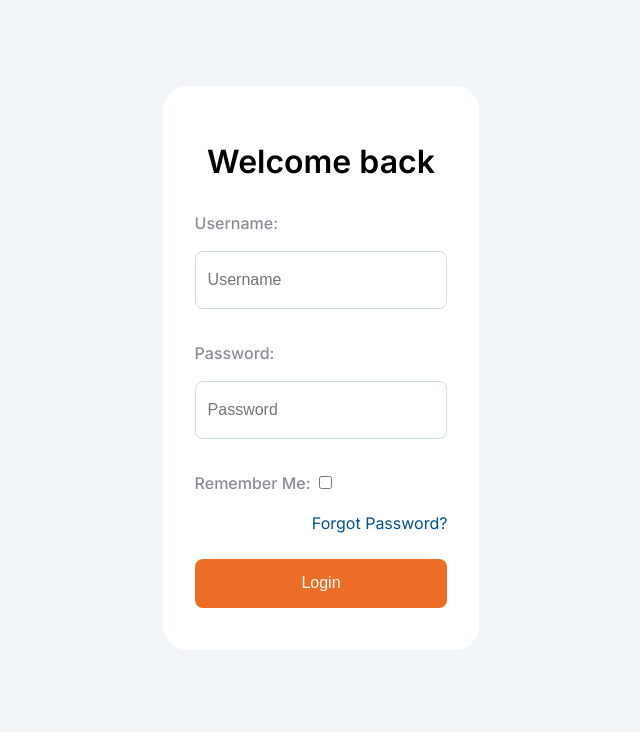
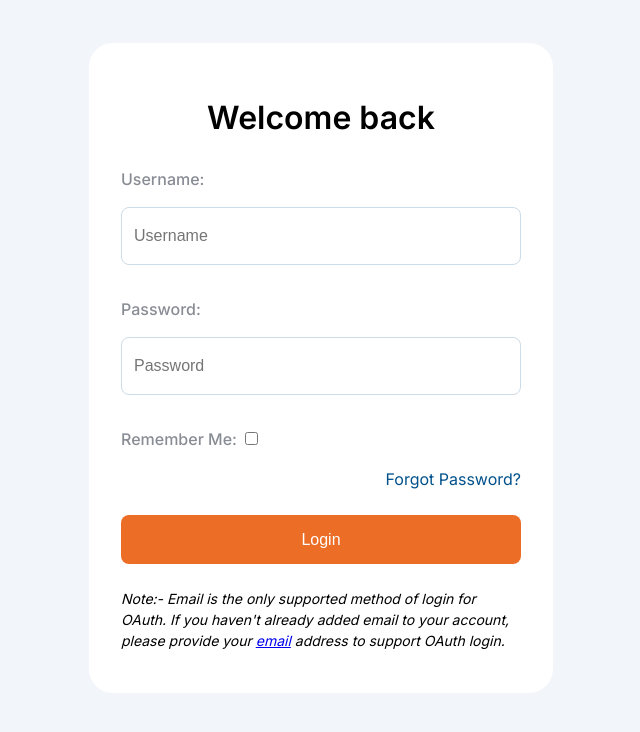
Before and after one commit to nepware-dev/lukim-gather-server, a Django app: page /accounts/login/ in a window 1280 px wide. Shown: the top 732 px of the page, without its empty margins (319-959 px from the left). Run offline with Django 3.2, Linux system fonts and the light colour scheme; parts of the project's set-up code (start-up, migrations or seed data) failed here and were passed over; some libraries are stand-ins or nearby versions.

Commit message:
feat: email field validation

```diff
--- a/pyproject.toml
+++ b/pyproject.toml
@@ -45,6 +45,7 @@ watchtower = "^3.0.0"
 django-ratelimit = "^3.0.1"
 django-reversion = "^5.0.3"
 django-push-notifications = {version = "^3.0.0", extras = ["WP", "APNS"]}
+py3-validate-email = "^1.0.5.post1"
 
 [tool.poetry.dev-dependencies]
 black = "^22.3.0"
--- a/static/assets/accounts/styles.css
+++ b/static/assets/accounts/styles.css
@@ -91,3 +91,52 @@ label {
 .errorlist {
   color: red;
 }
+
+.info {
+  max-width: 400px;
+  font-size: 14px;
+  font-style: italic;
+  line-height: 1.5;
+  margin-top: 24px;
+  overflow-wrap: break-word;
+}
+
+.infoBtn: {
+  text-decoration: none;
+}
+
+.modal {
+  display: none;
+  position: fixed;
+  z-index: 1;
+  padding-top: 100px;
+  left: 0;
+  top: 0;
+  width: 100%;
+  height: 100%;
+  overflow: auto;
+  background-color: rgb(0 0 0);
+  background-color: rgb(0 0 0 / 40%);
+}
+
+.modal-content {
+  background-color: #fefefe;
+  margin: auto;
+  padding: 20px;
+  border: 1px solid #888;
+  width: 30%;
+}
+
+.close {
+  color: #aaa;
+  float: right;
+  font-size: 28px;
+  font-weight: bold;
+}
+
+.close:hover,
+.close:focus {
+  color: #000;
+  text-decoration: none;
+  cursor: pointer;
+}
--- a/templates/allauth/account/login.html
+++ b/templates/allauth/account/login.html
@@ -1,43 +1,76 @@
 {% extends "account/base.html" %}
-
 {% load i18n %}
 {% load account socialaccount %}
-
-{% block head_title %}{% trans "Sign In" %}{% endblock %}
-
+{% block head_title %}
+    {% trans "Sign In" %}
+{% endblock %}
 {% block content %}
     <div class="main-container">
         <div class="container">
             <h1>{% trans "Welcome back" %}</h1>
-
             {% get_providers as socialaccount_providers %}
-
             {% if socialaccount_providers %}
-                <p>{% blocktrans with site.name as site_name %}Please sign in with one
+                <p>
+                    {% blocktrans with site.name as site_name %}Please sign in with one
                     of your existing third party accounts. Or, <a href="{{ signup_url }}">sign up</a>
-                    for a {{ site_name }} account and sign in below:{% endblocktrans %}</p>
-
+                    for a {{ site_name }} account and sign in below:{% endblocktrans %}
+                </p>
                 <div class="socialaccount_ballot">
-
                     <ul class="socialaccount_providers">
                         {% include "socialaccount/snippets/provider_list.html" with process="login" %}
                     </ul>
-
                     <div class="login-or">{% trans 'or' %}</div>
-
                 </div>
-
                 {% include "socialaccount/snippets/login_extra.html" %}
             {% endif %}
             <form class="login" method="POST" action="{% url 'account_login' %}">
                 {% csrf_token %}
                 {{ form.as_p }}
                 {% if redirect_field_value %}
-                    <input type="hidden" name="{{ redirect_field_name }}" value="{{ redirect_field_value }}" />
+                    <input type="hidden"
+                           name="{{ redirect_field_name }}"
+                           value="{{ redirect_field_value }}" />
                 {% endif %}
-                <a class="button secondaryAction" href="{% url 'account_reset_password' %}">{% trans "Forgot Password?" %}</a>
+                <a class="button secondaryAction"
+                   href="{% url 'account_reset_password' %}">{% trans "Forgot Password?" %}</a>
                 <button class="primaryAction" type="submit">{% trans "Login" %}</button>
             </form>
+            <span class="info">
+                Note:- Email is the only supported method of login for OAuth.
+                If you haven't already added email to your account,
+                please provide your <a href="#" id="infoBtn">email</a> address to support OAuth login.
+            </span>
         </div>
     </div>
+</div>
+<div id="infoModal" class="modal">
+    <div class="modal-content">
+        <span class="close">&times;</span>
+        <h2>To set up your email address, follow these steps:</h2>
+        <ol>
+            <li>
+                Login to Lukim Gather <a href="https://lukimgather.org" target="_blank">website</a> using registered phone number.
+            </li>
+            <li>Go to account settings.</li>
+            <li>Click on 'Email' tab.</li>
+            <li>Add your email address.</li>
+        </ol>
+    </div>
+</div>
+<script>
+      var modal = document.getElementById("infoModal");
+      var btn = document.getElementById("infoBtn");
+      var span = document.getElementsByClassName("close")[0];
+      btn.onclick = function() {
+        modal.style.display = "block";
+      }
+      span.onclick = function() {
+        modal.style.display = "none";
+      }
+      window.onclick = function(event) {
+        if (event.target == modal) {
+          modal.style.display = "none";
+        }
+      }
+</script>
 {% endblock %}
```
Also changed, not shown: lukimgather/fields.py (+7 -0 lines), support/serializers.py (+8 -0 lines), 1 other file.
